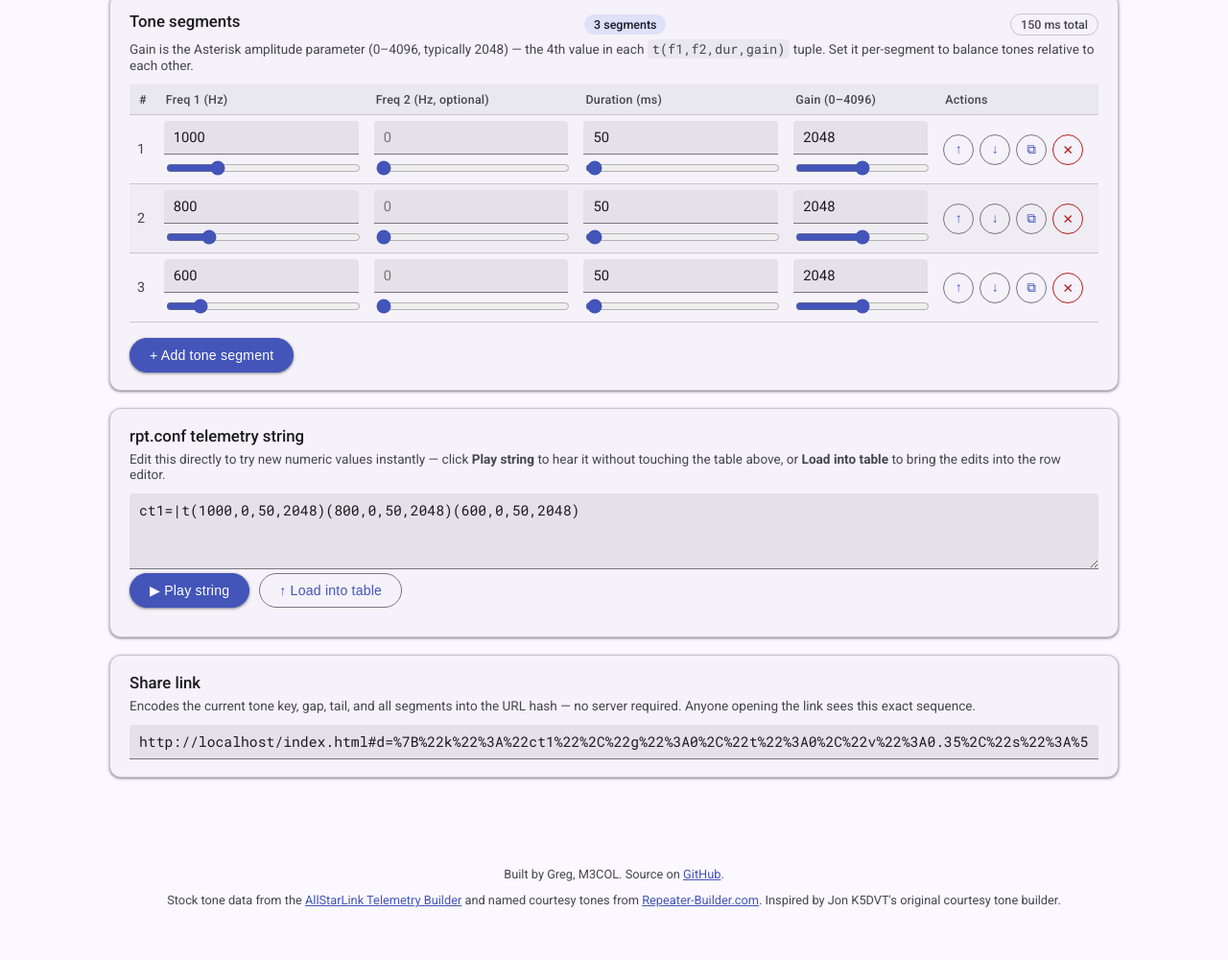
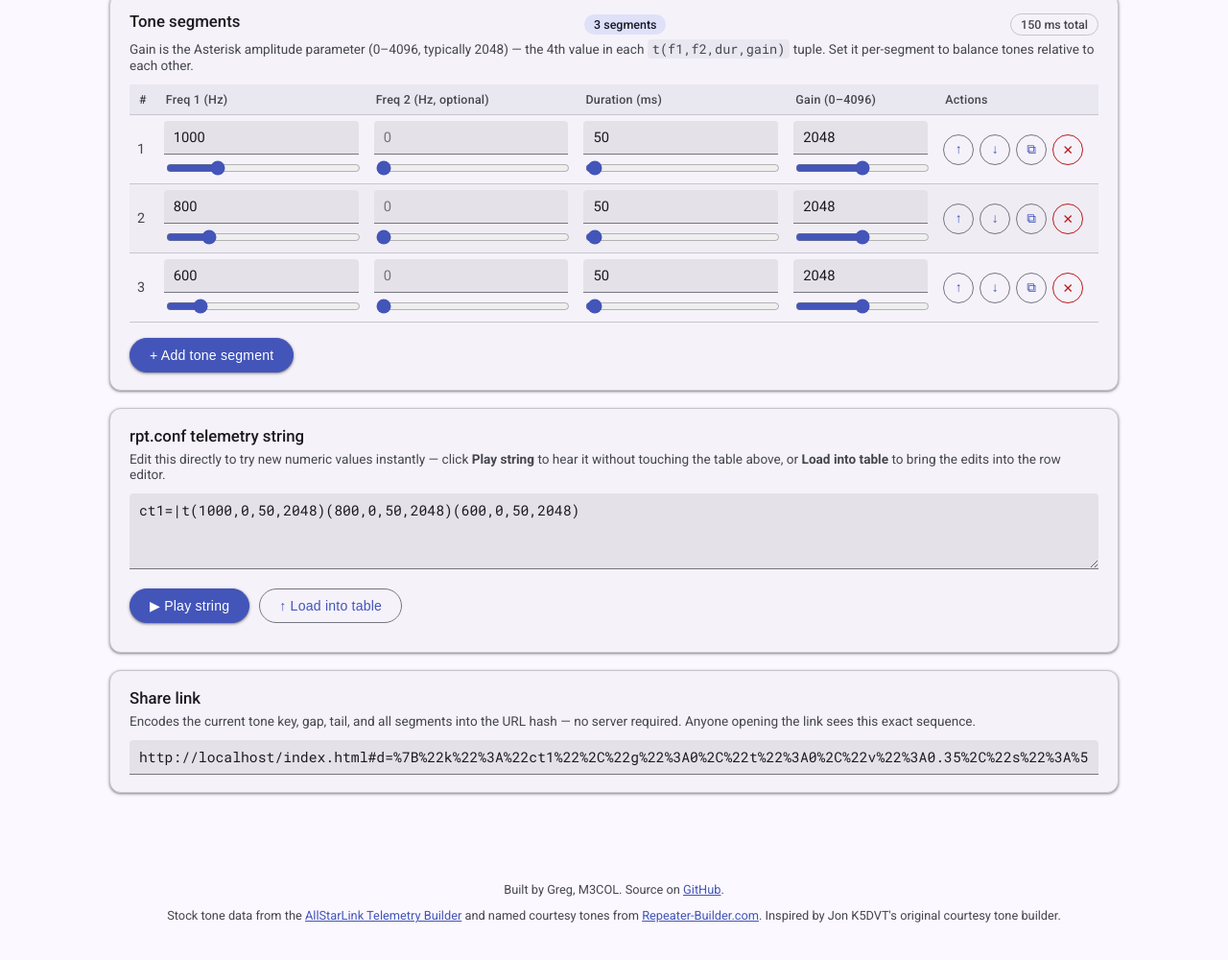
Before and after one commit to swooningfish/asterisk-tone-builder, a plain HTML site: page index.html in a window 1280 px wide. Shown: the part 659-1659 px from the top of the page at 96% size. Drawn offline with Linux system fonts and the light colour scheme.

Commit message:
Add spacing around textarea/button-row pairs
Space the Play string / Load into table buttons from the stanza
textarea above them, and the Morse stanza textarea from the button
row above it.

Co-Authored-By: Claude Sonnet 5 <noreply@anthropic.com>

```diff
--- a/style.css
+++ b/style.css
@@ -436,8 +436,13 @@ input:focus, select:focus, textarea:focus {
   overflow-x: auto;
 }
 
-.table-scroll + .button-row {
+.table-scroll + .button-row,
+textarea + .button-row {
   margin-top: 16px;
+}
+
+.button-row + textarea {
+  margin-top: 12px;
 }
 
 table {
```
